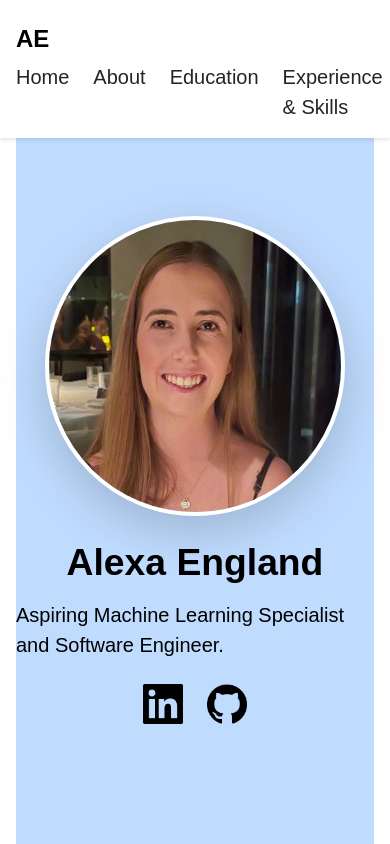
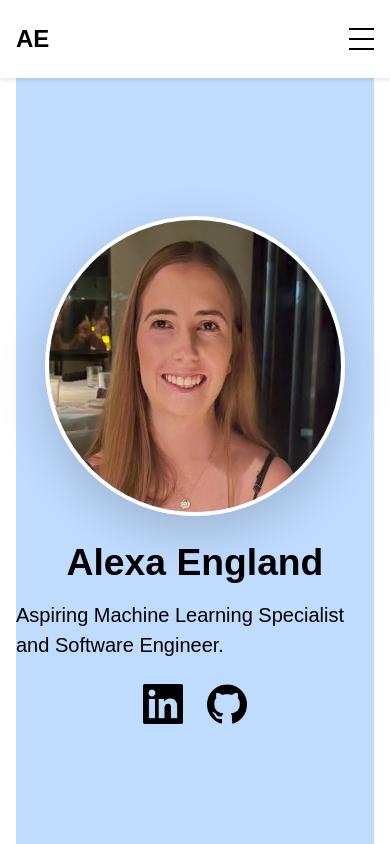
Before and after one commit to alexaengland/alexaengland.github.io, a React (Create React App) app in the folder ECE461L/alexaengland.github.io/: page / in a window 390 px wide. Shown: the top 844 px of the page. Built offline with nearby package versions, Linux system fonts and the light colour scheme.

Commit message:
Modified website header

```diff
--- a/ECE461L/alexaengland.github.io/src/components/Header.css
+++ b/ECE461L/alexaengland.github.io/src/components/Header.css
@@ -1,3 +1,5 @@
+/* Header.css */
+
 .header {
   background-color: #ffffff; /* Background color of the header */
   padding: 1rem 0;
@@ -45,3 +47,60 @@
 .navbar-item a:hover {
   color: #61dafb; /* Change to your desired hover color */
 }
+
+.navbar-toggle {
+  display: none;
+  flex-direction: column;
+  cursor: pointer;
+}
+
+.navbar-toggle span {
+  background: #000000; /* Black color for the toggle bars */
+  height: 2px;
+  margin: 4px 0;
+  width: 25px;
+}
+
+.navbar-dropdown {
+  display: none;
+  flex-direction: column;
+  list-style: none;
+  padding: 0;
+}
+
+.navbar-dropdown a {
+  padding: 0.5rem 1rem;
+  color: #000000; /* Black color for the dropdown items */
+  text-decoration: none;
+}
+
+@media (max-width: 768px) {
+  .navbar-list {
+    display: none;
+    flex-direction: column;
+    width: 100%;
+    background-color: #ffffff; /* Background color for the dropdown */
+    position: absolute;
+    top: 100%;
+    left: 0;
+    box-shadow: 0 2px 4px rgba(0, 0, 0, 0.1);
+  }
+
+  .navbar-toggle {
+    display: flex;
+  }
+
+  .navbar-dropdown {
+    display: flex;
+    background: #ffffff; /* Background color for the dropdown */
+  }
+
+  .navbar-item {
+    margin: 0;
+  }
+
+  .navbar-item a {
+    padding: 0.5rem 1rem;
+    border-bottom: 1px solid #f0f0f0; /* Divider between dropdown items */
+  }
+}
--- a/ECE461L/alexaengland.github.io/src/components/Header.js
+++ b/ECE461L/alexaengland.github.io/src/components/Header.js
@@ -1,32 +1,43 @@
-import React from 'react';
+import React, { useState } from 'react';
 import { Link } from 'react-scroll';
-import './Header.css'; // Ensure this is the correct path
+import './Header.css';
 
 function Header() {
+  const [isOpen, setIsOpen] = useState(false);
+
+  const toggleDropdown = () => {
+    setIsOpen(!isOpen);
+  };
+
   return (
     <header className="header">
       <nav className="navbar">
         <div className="navbar-brand">
           <a href="#home" className="navbar-logo">AE</a> {/* Your initials or logo */}
         </div>
-        <ul className="navbar-list">
+        <div className="navbar-toggle" onClick={toggleDropdown}>
+          <span></span>
+          <span></span>
+          <span></span>
+        </div>
+        <ul className={`navbar-list ${isOpen ? 'navbar-dropdown' : ''}`}>
           <li className="navbar-item">
-            <Link to="home" smooth={true} duration={500}>Home</Link>
+            <Link to="home" duration={0}>Home</Link>
           </li>
           <li className="navbar-item">
-            <Link to="about" smooth={true} duration={500}>About</Link>
+            <Link to="about" duration={0}>About</Link>
           </li>
           <li className="navbar-item">
-            <Link to="education" smooth={true} duration={500}>Education</Link>
+            <Link to="education" duration={0}>Education</Link>
           </li>
           <li className="navbar-item">
-            <Link to="experience-and-skills" smooth={true} duration={500}>Experience & Skills</Link>
+            <Link to="experience-and-skills" duration={0}>Experience & Skills</Link>
           </li>
           <li className="navbar-item">
-            <Link to="projects" smooth={true} duration={500}>Projects</Link>
+            <Link to="projects" duration={0}>Projects</Link>
           </li>
           <li className="navbar-item">
-            <Link to="contact" smooth={true} duration={500}>Contact</Link>
+            <Link to="contact" duration={0}>Contact</Link>
           </li>
         </ul>
       </nav>
```
